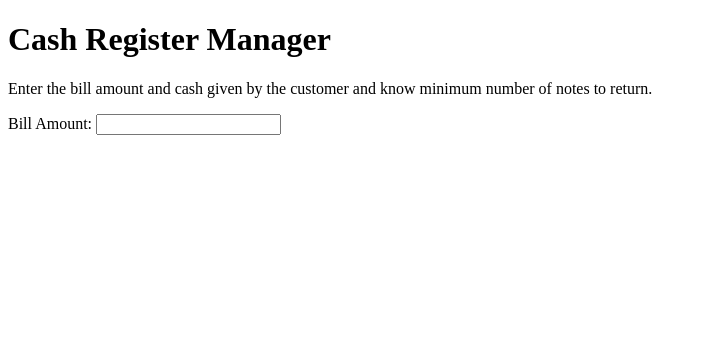
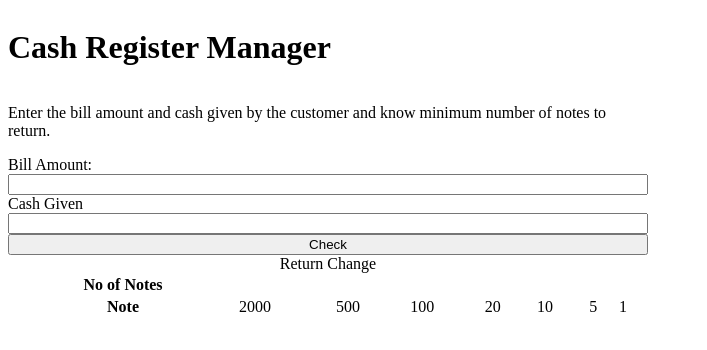
Before and after one commit to KHemanthRaju/Cash-Register, a plain HTML site: page index.html in a window 1280 px wide. Shown: the whole page, without its empty margins (0-707 px from the left). Drawn offline with Linux system fonts and the light colour scheme.

Commit message:
feat: Started JS

```diff
--- a/index.html
+++ b/index.html
@@ -15,7 +15,28 @@
             know minimum number of notes to return.
         </p>
         <label for="bill-amount">Bill Amount:</label>
-        <input type="text" id="bill-amount">
+        <input type="text" id="bill-amount"/>
+
+        <label for="cash-given">Cash Given</label>
+        <input id="cash-given" type="text">
+        <button id="check-button">Check</button>
+        <table class="change-table">
+            <caption>Return Change</caption>
+            <tr>
+                <th>No of Notes</th>
+                <td></td>
+            </tr>
+            <tr>
+                <th>Note</th>
+                <td>2000</td>
+                <td>500</td>
+                <td>100</td>
+                <td>20</td>
+                <td>10</td>
+                <td>5</td>
+                <td>1</td>
+            </tr>
+        </table>
     </div>
 </body>
 <script src="index.js"></script>
--- a/index.js
+++ b/index.js
@@ -0,0 +1,5 @@
+const billAmount = document.querySelector("#bill-amount");
+const cashGiven = document.querySelector("#cash-given");
+const checkButton = document.querySelector("#check-button");
+
+checkButton.addEventListener("click", () => console.log("clicked"));
--- a/styles.css
+++ b/styles.css
@@ -0,0 +1,10 @@
+*{
+
+}
+
+.container{
+    display:flex;
+    flex-direction:column;
+    width:50vw;
+
+}
```
